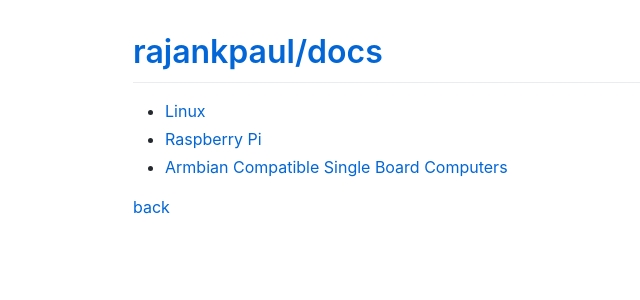
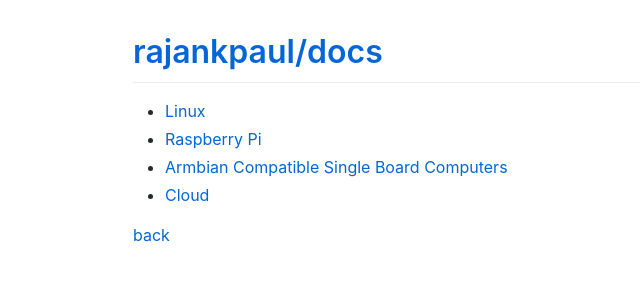
Before and after one commit to rajankpaul/docs, a Jekyll site: the page built from tutorials/index.md, in a window 1280 px wide. Shown: the top 300 px of the page, without its empty margins (17-657 px from the left). Built offline with Jekyll 4.4.1, drawn with Linux system fonts in a browser that asks for light colours; comment, search, counter and statistics services are not loaded.

Commit message:
Update index.md

```diff
--- a/tutorials/index.md
+++ b/tutorials/index.md
@@ -6,5 +6,6 @@ title: Tutorials
 *   [Linux](./linux/)
 *   [Raspberry Pi](./raspberry_pi/)
 *   [Armbian Compatible Single Board Computers](./armbian_boards/)
+*   [Cloud](./cloud/)
 
 [back](../)
```
